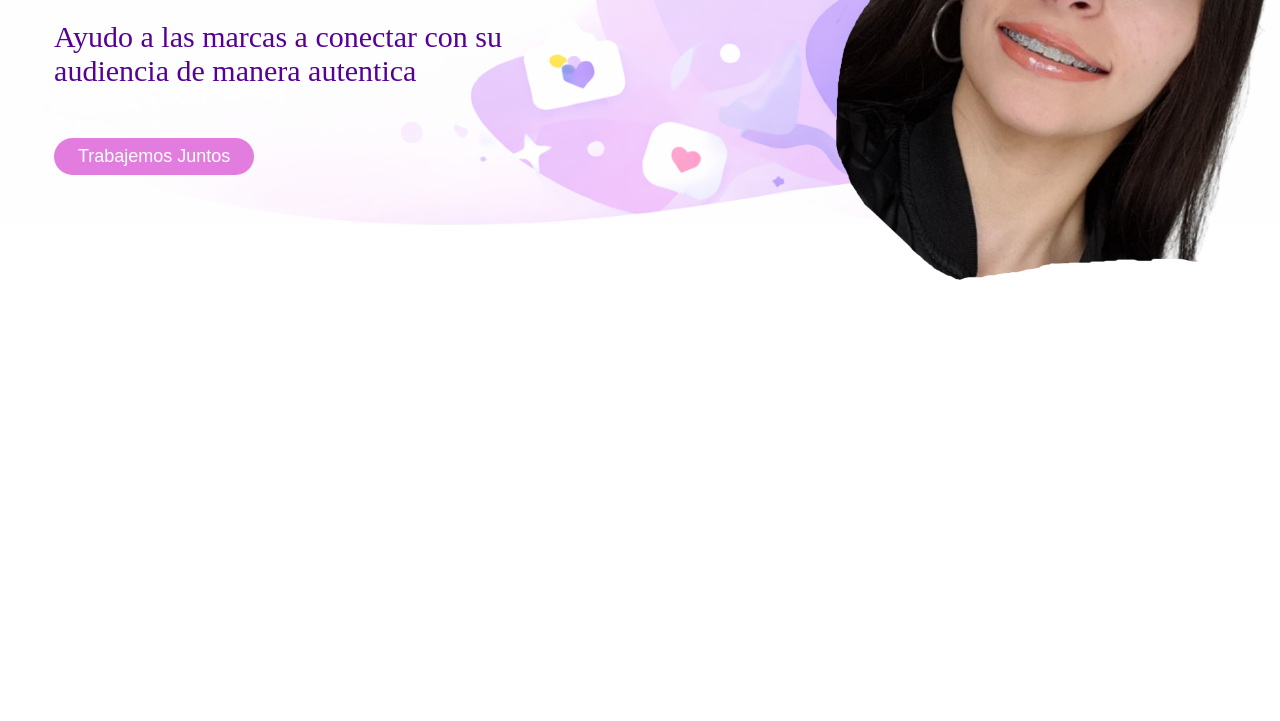
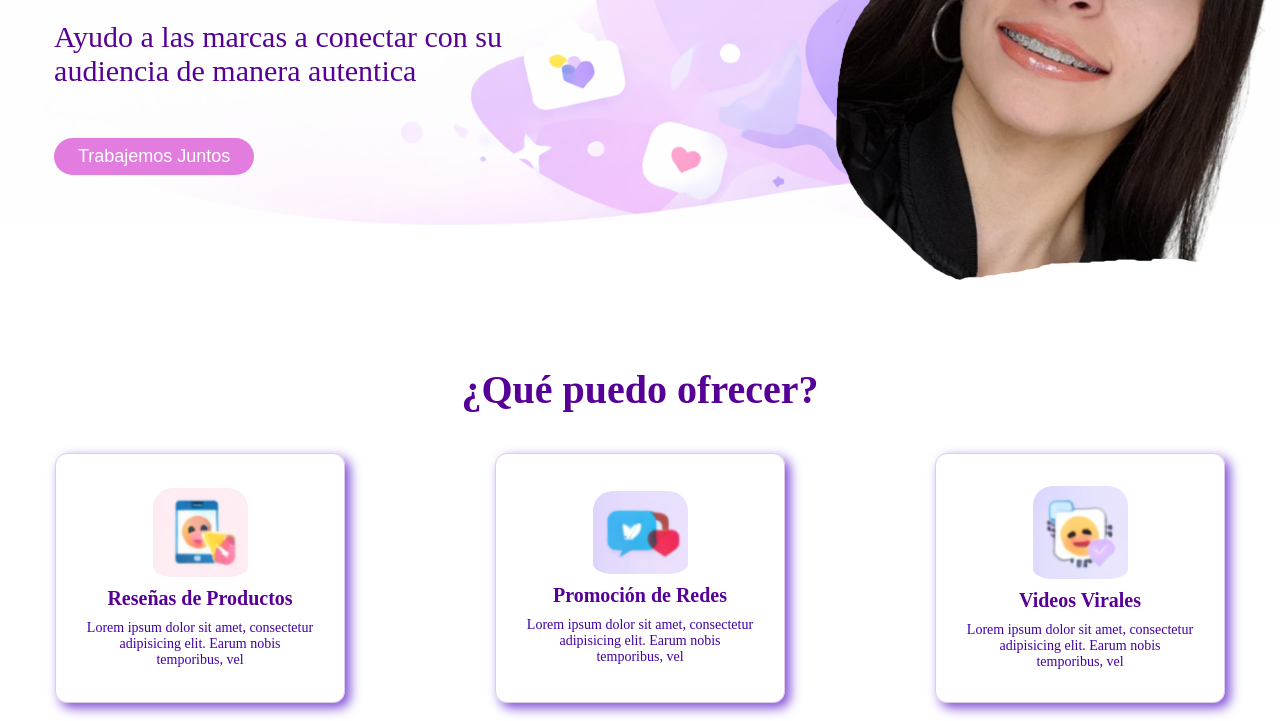
Before and after one commit to JU4N3S21/1er_proyecto, a plain HTML site: page index.html in a window 1280 px wide. Shown: the part 454-1175 px from the top of the page. Before the commit the page ends 800 px from the top, so only its background shows below. Drawn offline with Linux system fonts and the light colour scheme.

Commit message:
html y css de la segunda sección

```diff
--- a/css/index.css
+++ b/css/index.css
@@ -9,6 +9,7 @@
     --text-main: #4100a2;
     --text-main-sec: #b92ab5;
     --text-main-p: #560097;
+    --border-caja: rgb(86, 0, 151, 0.2);
 }
 
 * {
@@ -91,7 +92,6 @@ body{
     display: flex;
     align-items: center;
     z-index: 10;
-    position: absolute;
 }
 
 .main-img{
@@ -125,3 +125,56 @@ body{
     border: none;
     transform: translate(50px,50px);
 }
+
+/*Acciones*/
+.acciones{
+    display: flex;
+    flex-direction: column;
+    align-items: center;
+    padding-top: 35px;
+}
+
+.acciones h2{
+    color: var(--text-main-p);
+    font-size: 40px;
+}
+
+.acciones-container{
+    padding-top: 40px;
+    display: flex;
+    gap: 150px;
+}
+
+.acciones-caja{
+    display: flex;
+    flex-direction: column;
+    align-items: center;
+    justify-content: center;
+    height: 250px;
+    width: 290px;
+    max-width: 290px;
+    max-height: 250px;
+    border: solid 0.5px var(--border-caja);
+    border-radius: 12px;
+    box-shadow: 5px 5px 12px var(--bg-button);
+    padding: 0px 30px;
+}
+
+.acciones-caja img{
+    max-width: 100%;
+    width: 95px;
+    border-radius: 20px;
+    padding-bottom: 10px;
+}
+
+.acciones-caja h3{
+    color: var(--text-main-p);
+    padding-bottom: 10px;
+    font-size: 20px;
+}
+
+.acciones-caja p{
+    color: var(--text-main);
+    text-align: center;
+    font-size: 14px;
+}
--- a/index.html
+++ b/index.html
@@ -29,5 +29,26 @@
         </div>
         <img src="./img/fondo main.png" alt="" class="main-bg">
     </main>
+    <div class="acciones">
+        <h2>¿Qué puedo ofrecer?</h2>
+        <div class="acciones-container">
+            <div class="acciones-caja">
+                <img src="./img/acciones/reseñas.png" alt="reseñas">
+                <h3>Reseñas de Productos</h3>
+                <p>Lorem ipsum dolor sit amet, consectetur adipisicing elit. Earum nobis temporibus, vel </p>
+            </div>
+            <div class="acciones-caja">
+                <img src="./img/acciones/redes.png" alt="redes">
+                <h3>Promoción de Redes</h3>
+                <p>Lorem ipsum dolor sit amet, consectetur adipisicing elit. Earum nobis temporibus, vel </p>
+            </div>
+            <div class="acciones-caja">
+                <img src="./img/acciones/videos.png" alt="videos">
+                <h3>Videos Virales</h3>
+                <p>Lorem ipsum dolor sit amet, consectetur adipisicing elit. Earum nobis temporibus, vel </p>
+            </div>
+        </div>
+        <br>
+    </div>
 </body>
 </html>
```
Also changed, not shown: img/acciones/redes.png (added), img/acciones/reseñas.png (added), img/acciones/videos.png (added).
